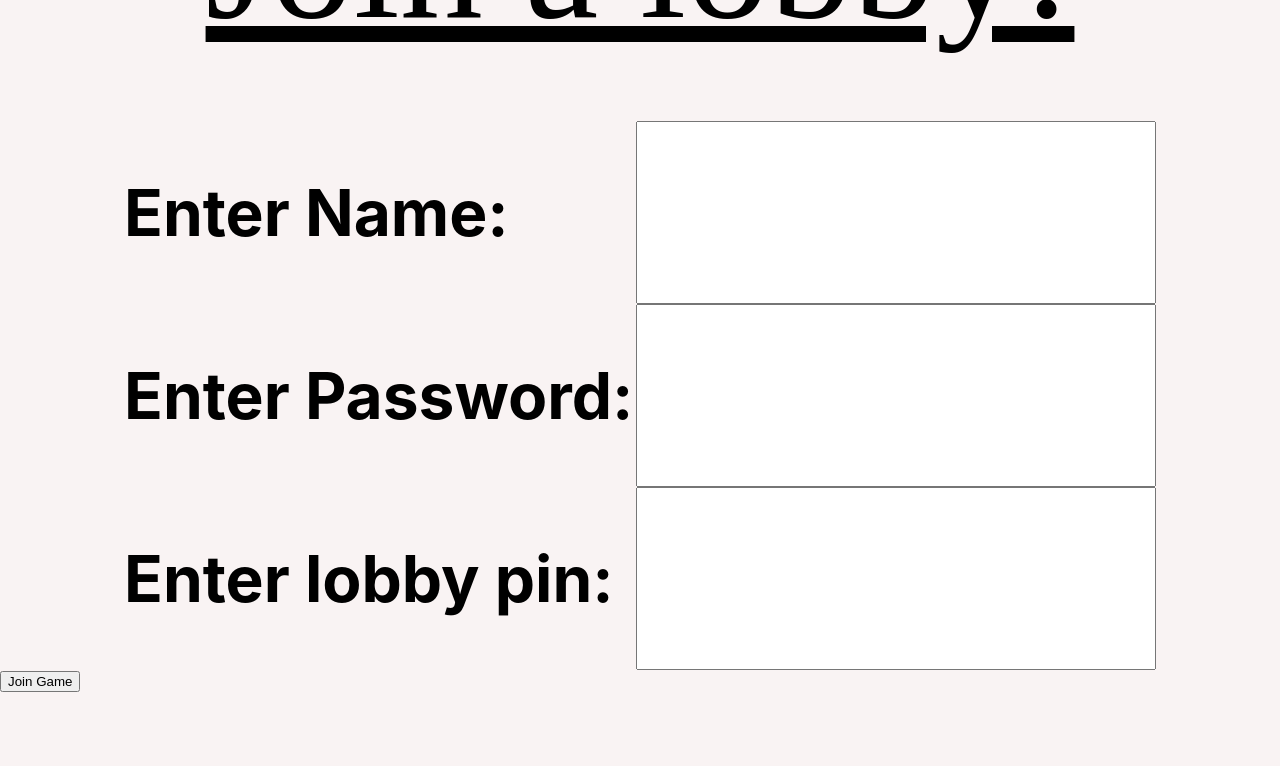
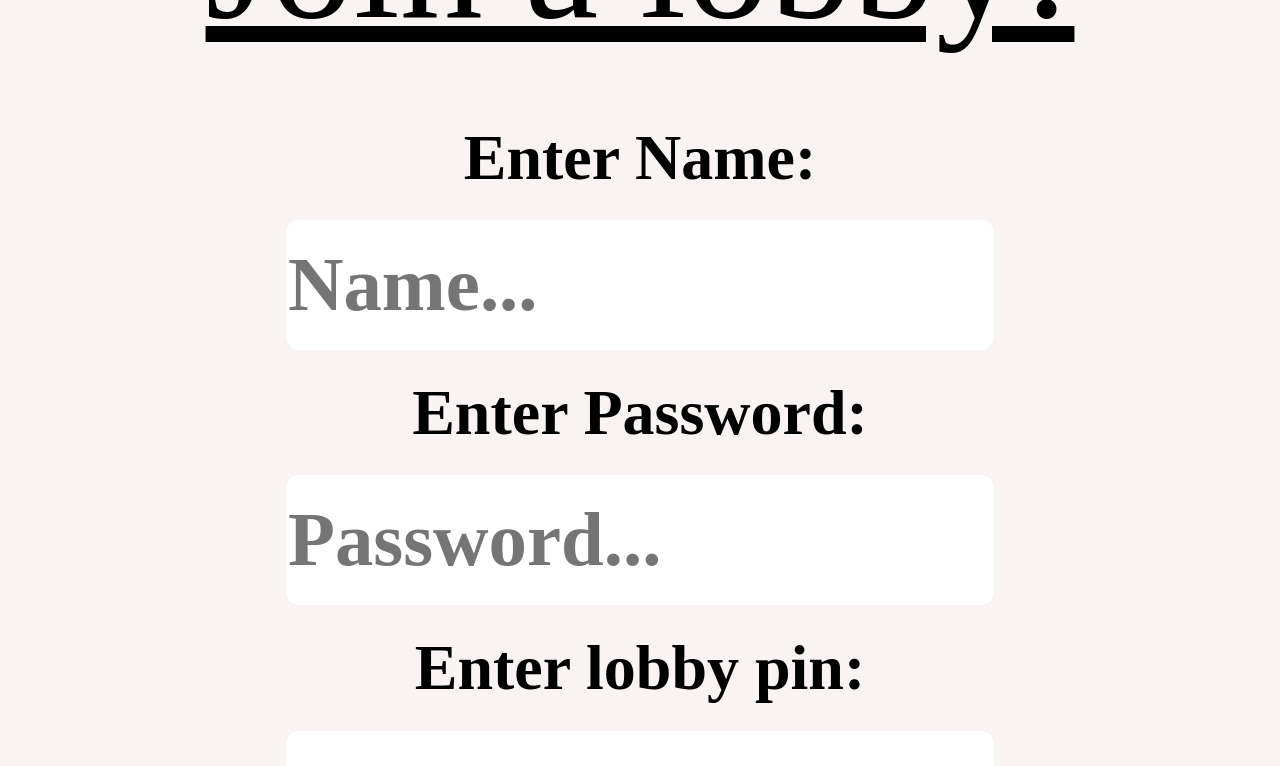
Before and after one commit to albintillas/flakdagsappen, a React (Create React App) app: page /joingame in a window 1280 px wide. Shown: the part 420-1186 px from the top of the page. Before the commit the page ends 1112 px from the top, so only its background shows below. Built offline with nearby package versions, Linux system fonts and the light colour scheme.

Commit message:
fixed css on login and Joingamepage

```diff
--- a/package.json
+++ b/package.json
@@ -7,6 +7,8 @@
     "@testing-library/react": "^13.4.0",
     "@testing-library/user-event": "^13.5.0",
     "axios": "^1.2.0",
+    "file-saver": "^2.0.5",
+    "randomcolor": "^0.6.2",
     "react": "^18.2.0",
     "react-dom": "^18.2.0",
     "react-router-dom": "^6.4.3",
--- a/src/App.css
+++ b/src/App.css
@@ -146,7 +146,7 @@ a:visited {
 }
 
 .form-control{
-  width: 60vw;
+  width: 55vw;
   height: 10vw;
   font-family: Noto Serif JP serif;
   font-size: 6vw;
@@ -156,3 +156,18 @@ a:visited {
   border:none;
 
 }
+
+#submitButton{
+
+  margin-top: 5vw;
+  height: 18vw;
+  width: 60vw;
+  font-size: 170%;
+  text-align: center;
+  color: white;
+  border: none;
+  border-radius: 15vw;
+  font-family: 'Noto Serif JP serif';
+  box-shadow: 1vw 2vw 3vw #888888;
+  background-color: #17D930;
+}
--- a/src/pages/JoinGamePage.js
+++ b/src/pages/JoinGamePage.js
@@ -63,30 +63,27 @@ function JoinGamePage(){
 
 <p>Join a lobby!</p>
 
-   <div style={{display: 'flex', flexDirection: 'row', justifyContent: 'center'}}>
-      <h2 style={{fontSize: '5vw', width: '40vw'}}>Enter Name:</h2>
-      <input onChange={event => setName(event.target.value)} value={name} className="playerNameInput" style={{
-         width: '40vw'
-      }}>
+<form className="createGameForm" id="createForm">
+   <div class="row input-group-newsletter">
+      <div class='formText'>Enter Name:</div>
+      <input onChange={event => setName(event.target.value)} value={name} className="form-control" placeholder="Name...">
       </input>
    </div>
-   <div style={{display: 'flex', flexDirection: 'row', justifyContent: 'center'}}>
-      <h2 style={{fontSize: '5vw', width: '40vw'}}>Enter Password:</h2>
-      <input onChange={event => setPw(event.target.value)} value={pw} classname="playerPasswordInput" style={{
-         width: '40vw'
-      }}></input>
+   <div class="row input-group-newsletter">
+      <div class='formText'>Enter Password:</div>
+      <input onChange={event => setPw(event.target.value)} value={pw} className="form-control" placeholder="Password..." ></input>
 
    </div>
 
-    <div style={{display: 'flex', flexDirection: 'row', justifyContent: 'center'}}>
-      <h2 style={{fontSize: '5vw', width: '40vw'}}>Enter lobby pin:</h2>
-      <input onChange={event => setPin(event.target.value)} value={pin} classname="playerPinInput" style={{
-         width: '40vw'
-      }}></input>
+    <div class="row input-group-newsletter">
+      <div class='formText'>Enter lobby pin:</div>
+      <input onChange={event => setPin(event.target.value)} value={pin} className="form-control" placeholder="Lobby pin..."></input>
 
    </div>
 
          <button type="button" className = "joinGameInput" id="submitButton" action='lobby' onClick={joinLobby} buttonColor='#17D930' textDecoration='none' textColor='#F9F3F3' fontSize='7vw'>Join Game</button>
+
+</form>
 
 
 </div>
--- a/src/pages/Login.js
+++ b/src/pages/Login.js
@@ -51,7 +51,7 @@ return(
 
       <div class="row input-group-newsletter">
           <div class="formText">PIN</div>
-          <div class="formInput"><input onChange={event => setPin(event.target.value)} value={pin} class="form-control" name="pin" type="text" placeholder="Flakdag pin......" /></div>
+          <div class="formInput"><input onChange={event => setPin(event.target.value)} value={pin} class="form-control" name="pin" type="text" placeholder="Flakdag pin..." /></div>
 
       </div>
 
```
Also changed, not shown: 2 other files (tests, documents, lock files or other folders).
